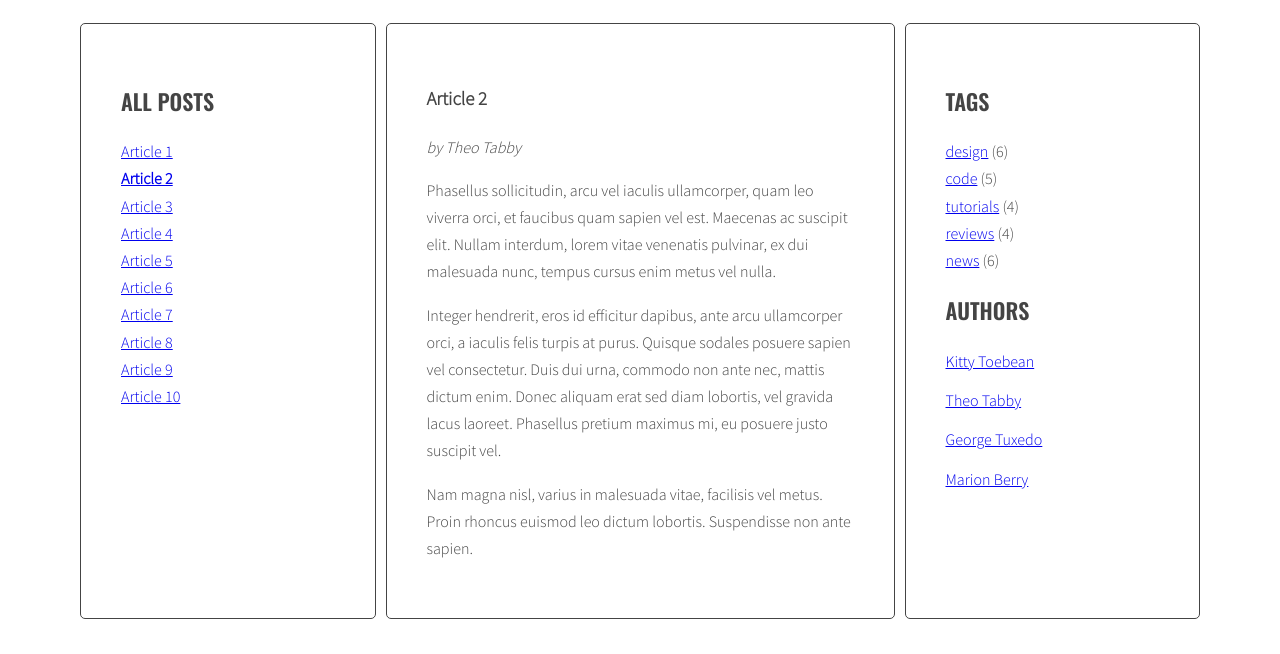
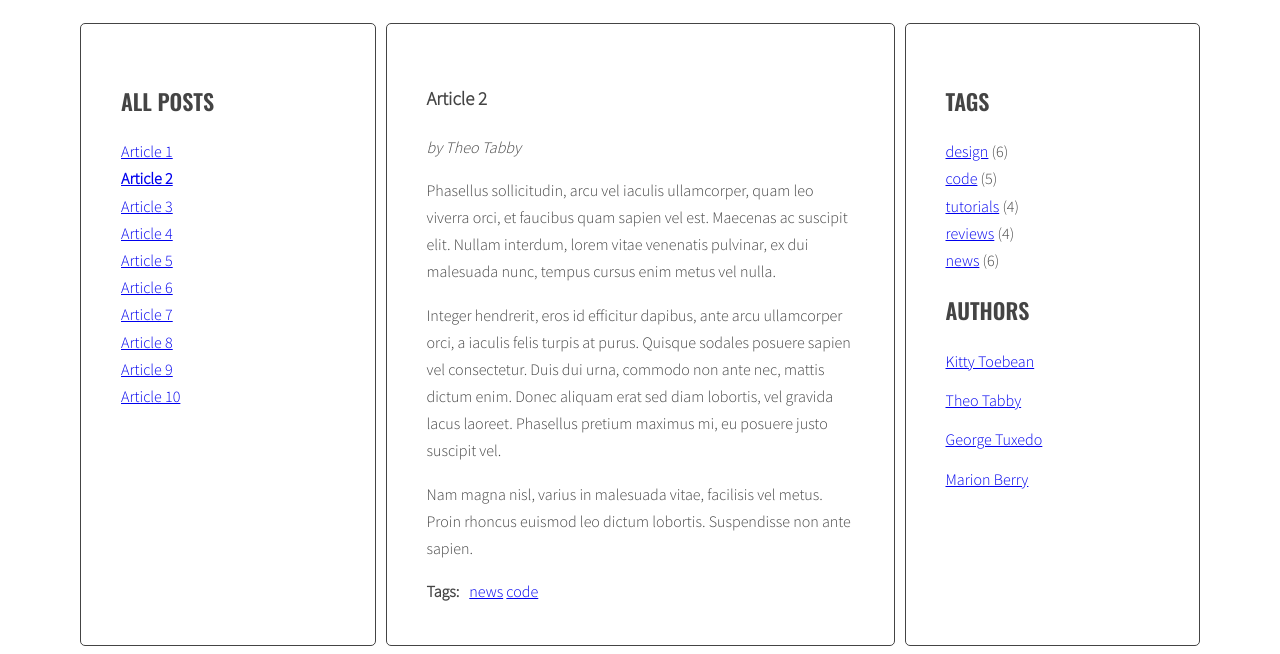
Before and after one commit to OlhaOvcharenko/javascript-blog, a website: page index.html in a window 1280 px wide. Both pictures are taken after a click on the link "Article 2". Shown: the part 220-874 px from the top of the page. Before the commit the page ends 847 px from the top, so only its background shows below. Drawn offline with nearby package versions, Linux system fonts and the light colour scheme; files that its build step writes are made by us from their sources.

Commit message:
fix html for class'post-tags'

```diff
--- a/index.html
+++ b/index.html
@@ -50,7 +50,7 @@
                             <p>Integer hendrerit, eros id efficitur dapibus, ante arcu ullamcorper orci, a iaculis felis turpis at purus. Quisque sodales posuere sapien vel consectetur. Duis dui urna, commodo non ante nec, mattis dictum enim. Donec aliquam erat sed diam lobortis, vel gravida lacus laoreet. Phasellus pretium maximus mi, eu posuere justo suscipit vel.</p>
                             <p>Nam magna nisl, varius in malesuada vitae, facilisis vel metus. Proin rhoncus euismod leo dictum lobortis. Suspendisse non ante sapien.</p>
                         </div>
-                        <div class="post">
+                        <div class="post-tags">
                             <p><strong>Tags:</strong></p>
                             <ul class="list list-horizontal">
                                 <li><a href="#">news</a></li>
```
